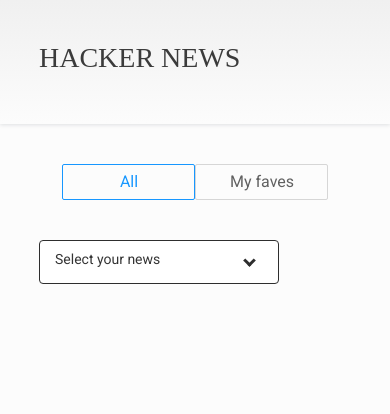
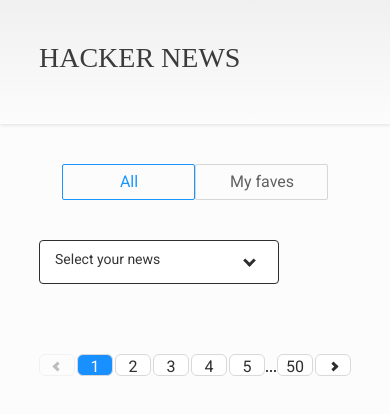
Before and after one commit to KatherineInce/test_reign, a React (Create React App) app: page / in a window 390 px wide. Shown: the top 414 px of the page. Built offline with nearby package versions, Linux system fonts and the light colour scheme.

Commit message:
pagination logic

```diff
--- a/src/App.js
+++ b/src/App.js
@@ -2,10 +2,14 @@ import Logo from './components/Logo.js'
 import Navbar from './components/Navbar'
 import Selector from './components/Selector'
 import NewsList from './components/NewsList'
+import Paginator from './components/Paginator'
 
 import {useState, useEffect} from 'react'
 function App() {
 
+  //get the information of the local storage of the selector
+  //active validate the display of the elements
+  //option is the selected element (react,angular or vue)
   let storeSelector = JSON.parse(localStorage.getItem('selector'));
   if(!storeSelector){
     storeSelector = {
@@ -27,7 +31,7 @@ function App() {
     option // the selected option of the dropdown
   */
 
-  const [selectedPage, setSelectedPage] = useState(0)
+  const [selectedPage, setSelectedPage] = useState(1)
   const [selector,setSelector] = useState(storeSelector)
 
   //all current data of the news in page
@@ -41,6 +45,7 @@ function App() {
   const [likesNews, setLikesNews] = useState(storeLikedNews)
 
   useEffect(()=>{
+    if(activeNav === 'all')
       if(selector.option !== 'Select your news')
       {
         //call to the api
@@ -56,8 +61,7 @@ function App() {
 
   //function for obtain the data of the news
   const setData = async () =>{
-
-      let response =  await fetch(`https://hn.algolia.com/api/v1/search_by_date?query=${(selector.option).toLowerCase()}&page=${selectedPage}`);
+      let response =  await fetch(`https://hn.algolia.com/api/v1/search_by_date?query=${(selector.option).toLowerCase()}&page=${Number(selectedPage) - 1}`);
       let data = await response.json()
       let likesFiltered = likesNews.filter(like => like.type === (selector.option).toLowerCase())
 
@@ -178,7 +182,7 @@ function App() {
               </section>
             }
         <footer>
-
+          <Paginator currentPage={selectedPage} setCurrentPage={setSelectedPage} totalPages={50}/>
         </footer>
     </div>
   );
--- /dev/null
+++ b/src/components/Paginator.js
@@ -0,0 +1,148 @@
+import React,{useEffect, useState} from 'react'
+
+const Paginator = ({totalPages,setCurrentPage,currentPage}) => {
+
+  //states of the next and previous arrows this is for disable or enable
+  const [arrows, setArrows] = useState(
+    {
+        previous: false,
+        next: true
+    }
+  )
+
+  //state with the numbers of pages and the class
+  const [numbers,setNumbers] = useState([])
+
+  useEffect(() => {
+    //console.log(currentPage)
+    let prevPage = Number(currentPage) - 1;
+    let nextPage = Number(currentPage) + 1;
+    let tempNumbers = []
+    if(currentPage >= 5 && currentPage < totalPages - 4)
+    {
+        tempNumbers.push({
+            class: 'paginator__item',
+            number: 1
+        })
+        tempNumbers.push({
+            class: 'paginator__infinite',
+            number: '...'
+        })
+        for(let indexPage = prevPage; indexPage <= nextPage; indexPage++)
+        {
+            tempNumbers.push({
+                class: 'paginator__item',
+                number: indexPage
+            })
+        }
+        tempNumbers.push({
+            class: 'paginator__infinite',
+            number: '...'
+        })
+        tempNumbers.push({
+            class: 'paginator__item',
+            number: totalPages
+        })
+    }
+    else if(currentPage < 5 && totalPages > 7){
+        for(let indexPage = 1; indexPage <= 5; indexPage++)
+        {
+            tempNumbers.push({
+                class: 'paginator__item',
+                number: indexPage
+            })
+        }
+        tempNumbers.push({
+            class: 'paginator__infinite',
+            number: '...'
+        })
+        tempNumbers.push({
+            class: 'paginator__item',
+            number: totalPages
+        })
+    }
+    else if(totalPages <= 7){
+        for(let indexPage = 1; indexPage <= totalPages; indexPage++)
+        {
+            tempNumbers.push({
+                class: 'paginator__item',
+                number: indexPage
+            })
+        }
+    }
+    else{
+        console.log('IN HERE')
+        tempNumbers.push({
+            class: 'paginator__item',
+            number: 1
+        })
+        tempNumbers.push({
+            class: 'paginator__infinite',
+            number: '...'
+        })
+        for(let indexPage = totalPages - 4; indexPage <= totalPages; indexPage++)
+        {
+            tempNumbers.push({
+                class: 'paginator__item',
+                number: indexPage
+            })
+        }
+    }
+
+
+
+
+    setNumbers(tempNumbers)
+    if(currentPage > 1)
+    {
+        //if current page is greater then 1 then the previous arrow is enable
+        //if current page is equal to total pages then the next button is disable else is enable
+        setArrows({
+            next: currentPage === totalPages ? false : true ,
+            previous: true
+        })
+    }
+    else{
+        //if current page is less or equal to 1 then the previous arrow is disable
+        //next would be active if current page is 1
+        setArrows({
+            next: true,
+            previous: false
+        })
+    }
+  }, [currentPage])
+
+  //function change the value of the currentPage
+  //type is to know if is previous or next button
+  const setValueCurrentPage = (type) => {
+    if(arrows[type])
+    {
+        setCurrentPage(type === 'previous' ? currentPage-1 : currentPage+1)
+    }
+  }
+
+  return (
+    <div className='paginator'>
+        <div onClick={()=> setValueCurrentPage('previous')}  className={`paginator__item ${ !arrows.previous && 'paginator__item--disabled'}`}>
+            <i className="paginator__icon__prev"></i>
+        </div>
+       {
+         numbers.map((number,index) =>
+            <div key={index} onClick={()=> number.number !== '...' && setCurrentPage(number.number)} className={`${number.class} ${currentPage === number.number && 'paginator__item--active'}`}>{number.number}</div>
+         )
+       }
+        {/*<div className="paginator__item paginator__item--active">1</div>
+        <div className="paginator__item">2</div>
+        <div className="paginator__infinite">...</div>
+        <div className="paginator__item">4</div>
+        <div className="paginator__item">5</div>
+        <div className="paginator__infinite">...</div>
+        <div className="paginator__item">7</div>*/}
+        <div onClick={()=> setValueCurrentPage('next')} className={`paginator__item ${ !arrows.next && 'paginator__item--disabled'}`}>
+            <i className="paginator__icon__next"></i>
+        </div>
+    </div>
+  )
+}
+
+export default Paginator
--- a/src/index.css
+++ b/src/index.css
@@ -6,7 +6,7 @@
 }
 
 .App{
-  height: 1024px;
+  height: 100%;
   padding: 0 0 98px;
   background-color: #fcfcfc;
 }
@@ -171,21 +171,6 @@ section{
   margin-top: 40px;
 }
 
-@media only screen and (min-width: 800px) {
-  .list__cards{
-     grid-template-columns: 45% 45%;
-     grid-column-gap: 10%;
-     margin-top: 70px;
-
-  }
-  .header__logo {
-    margin-bottom:70px;
-  }
-  .list{
-    margin-top: 70px;
-  }
-}
-
 .card{
   height: 90px;
   /*margin: 18px 40px 30px 150px;*/
@@ -255,3 +240,172 @@ section{
   width: 24px;
   height: 22px;
 }
+
+.paginator{
+  display: flex;
+  justify-content: center;
+}
+
+.paginator__infinite{
+  width: 32px;
+  height: 32px;
+  display: flex;
+  padding-top: 6px;
+  align-items:flex-end;
+  justify-content: center;
+}
+
+.paginator__item{
+  width: 32px;
+  height: 32px;
+  margin: 0 8px;
+  padding: 6px 12px 4px;
+  border-radius: 6px;
+  border: solid 1px #d9d9d9;
+  background-color: #fff;
+  display: flex;
+  align-items: center;
+  justify-content: center;
+  color: #2e2e2e;
+  font-family: Roboto;
+}
+.paginator__item:hover{
+  background-color: hsla(209, 100%, 55%, 0.478);
+  color: white;
+}
+.paginator__item--active{
+  background-color: #1890ff;
+  color: white;
+  transition: 0.5s;
+}
+
+.paginator__icon__prev{
+  border: solid #2e2e2e;
+  border-width: 0 3px 3px 0;
+  display: inline-block;
+  padding: 3px;
+  transform: rotate(135deg);
+  -webkit-transform: rotate(135deg);
+}
+
+.paginator__icon__next{
+  border: solid #2e2e2e;
+  border-width: 0 3px 3px 0;
+  display: inline-block;
+  padding: 3px;
+  transform: rotate(-45deg);
+  -webkit-transform: rotate(-45deg);
+}
+
+.paginator__item--disabled{
+  pointer-events:none;
+  opacity: .3;
+}
+
+.paginator__item--remove{
+  display:none;
+}
+
+footer{
+  margin-top: 70px;
+}
+
+@media only screen and (min-width: 800px) {
+  .list__cards{
+     grid-template-columns: 45% 45%;
+     grid-column-gap: 10%;
+     margin-top: 70px;
+
+  }
+  .header__logo {
+    margin-bottom:70px;
+  }
+  .list{
+    margin-top: 70px;
+  }
+}
+
+@media only screen and (min-width: 800px) and (max-width: 990px) {
+  .card{
+    padding: 0 0 0 8px;
+  }
+
+  .card__information{
+    width: 100%;
+    padding: 5px;
+  }
+
+  .card__information__time{
+    font-size: 10px;
+  }
+
+  .card__information__description{
+    font-size: 12.5px;
+  }
+
+}
+
+
+@media only screen and (min-width: 320px) and (max-width: 500px){
+  .card{
+    padding: 0 0 0 8px;
+  }
+
+  .card__information{
+    width: 100%;
+    padding: 5px;
+  }
+
+  .card__information__time{
+    font-size: 10px;
+  }
+
+  .card__information__description{
+    font-size: 12.5px;
+  }
+
+}
+
+@media only screen and (min-width: 450px) and (max-width: 600px){
+
+  .paginator__infinite{
+    width: 20px;
+    height: 20px;
+    padding-top: 10px;
+  }
+
+  .paginator__item{
+    width: 20px;
+    height: 20px;
+    margin: 0 6px;
+  }
+  .paginator__icon__prev{
+    padding: 2px;
+  }
+
+  .paginator__icon__next{
+    padding: 2px;
+  }
+}
+
+@media only screen and (max-width: 450px){
+
+  .paginator__infinite{
+    width: 10px;
+    height: 10px;
+    padding-top: 12px;
+  }
+
+  .paginator__item{
+    width: 10px;
+    height: 10px;
+    margin: 0 1px;
+  }
+  .paginator__icon__prev{
+    padding: 2px;
+  }
+
+  .paginator__icon__next{
+    padding: 2px;
+  }
+}
```
